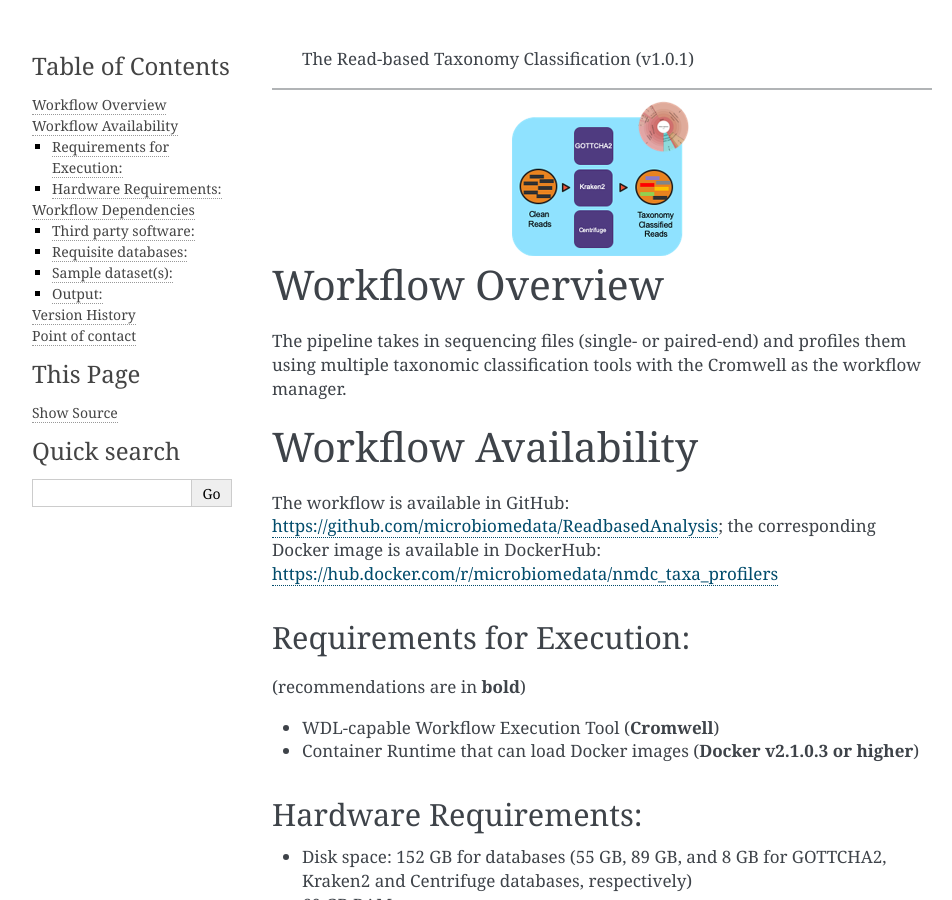
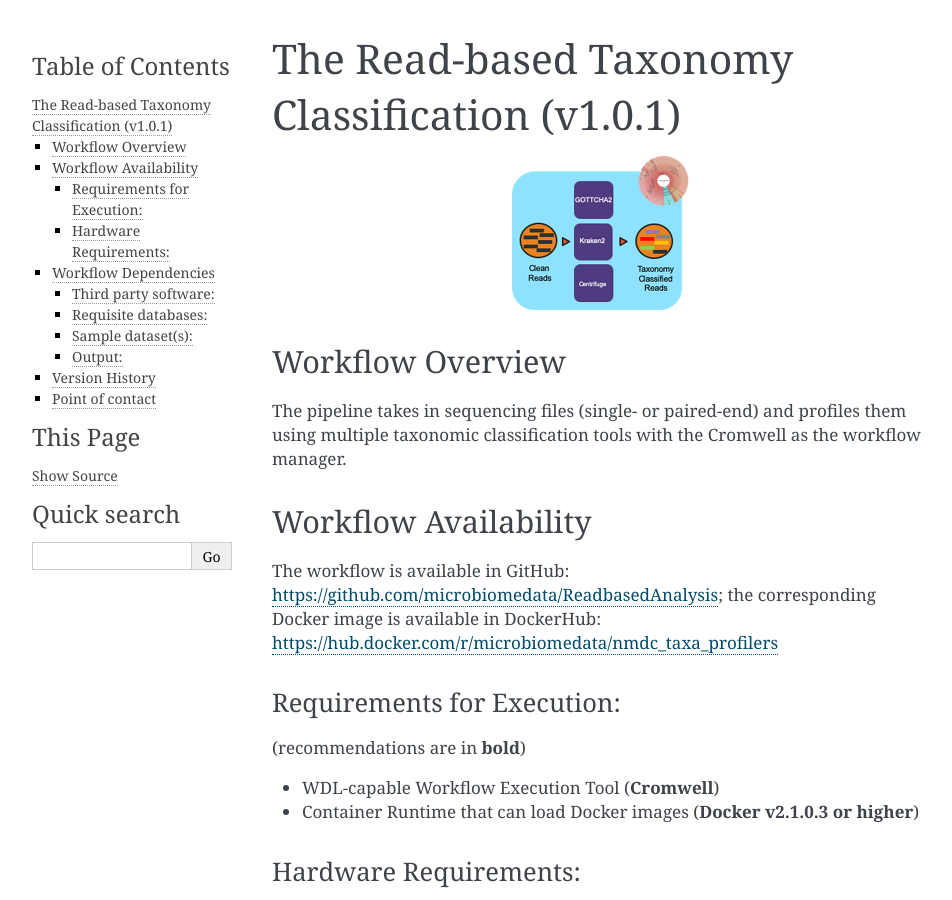
Before and after one commit to tylern4/ReadbasedAnalysis, a Sphinx documentation site: the page built from docs/index.rst, in a window 1280 px wide and 900 px high. Shown: the whole window, without its empty margins (148-1100 px from the left). Built offline with Sphinx 7.4.7, drawn with Linux system fonts in a browser that asks for light colours.

Commit message:
update format

```diff
--- a/README.rst
+++ b/README.rst
@@ -1,5 +1,5 @@
- The Read-based Taxonomy Classification Workflow
-================================
+The Read-based Taxonomy Classification Workflow
+================================================
 
 .. image:: docs/readbased_analysis_workflow.png
    :align: center
--- a/docs/index.rst
+++ b/docs/index.rst
@@ -1,5 +1,5 @@
- The Read-based Taxonomy Classification (v1.0.1)
-================================
+The Read-based Taxonomy Classification (v1.0.1)
+================================================
 
 .. image:: readbased_analysis_workflow.png
    :align: center
```
